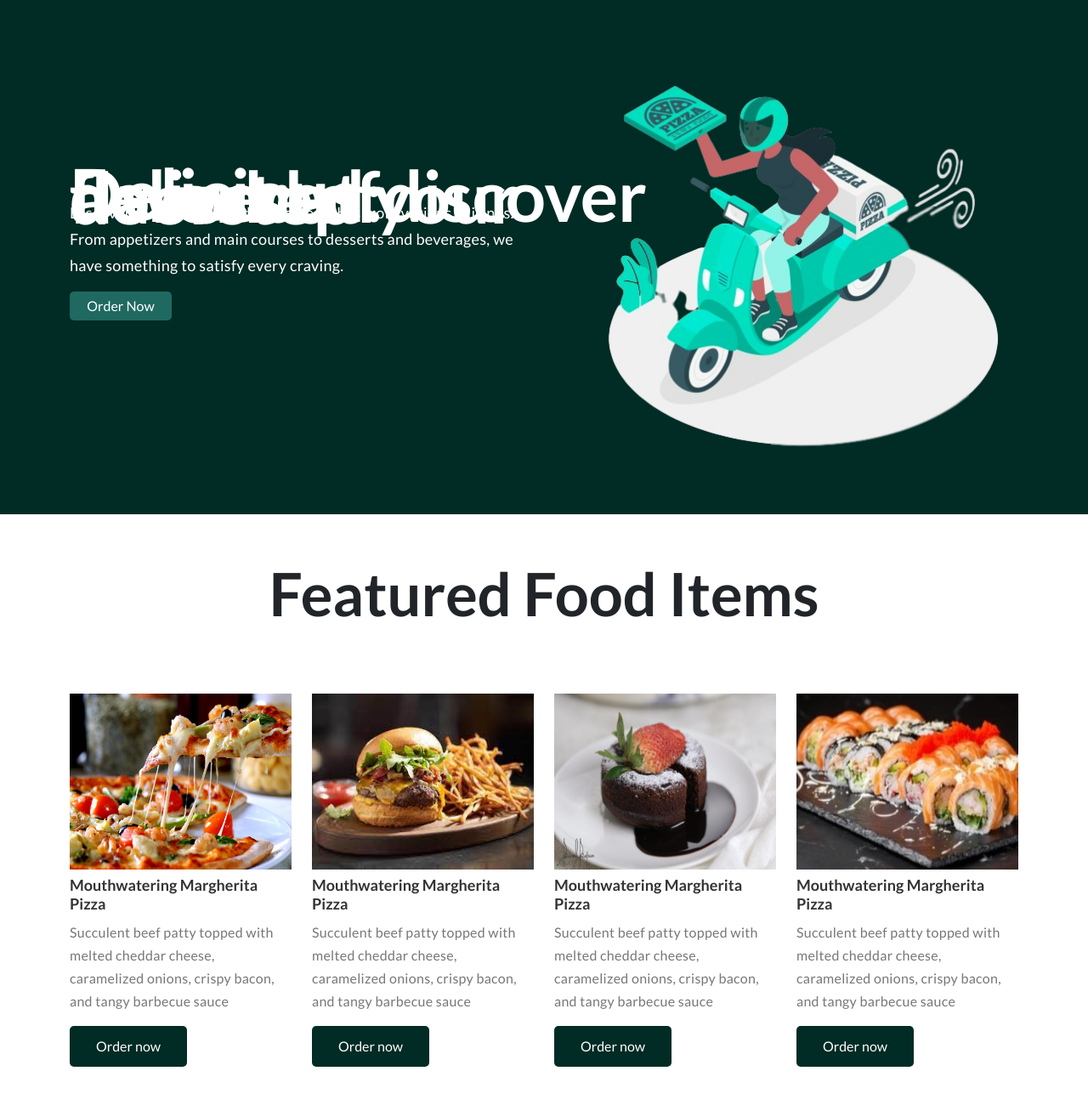
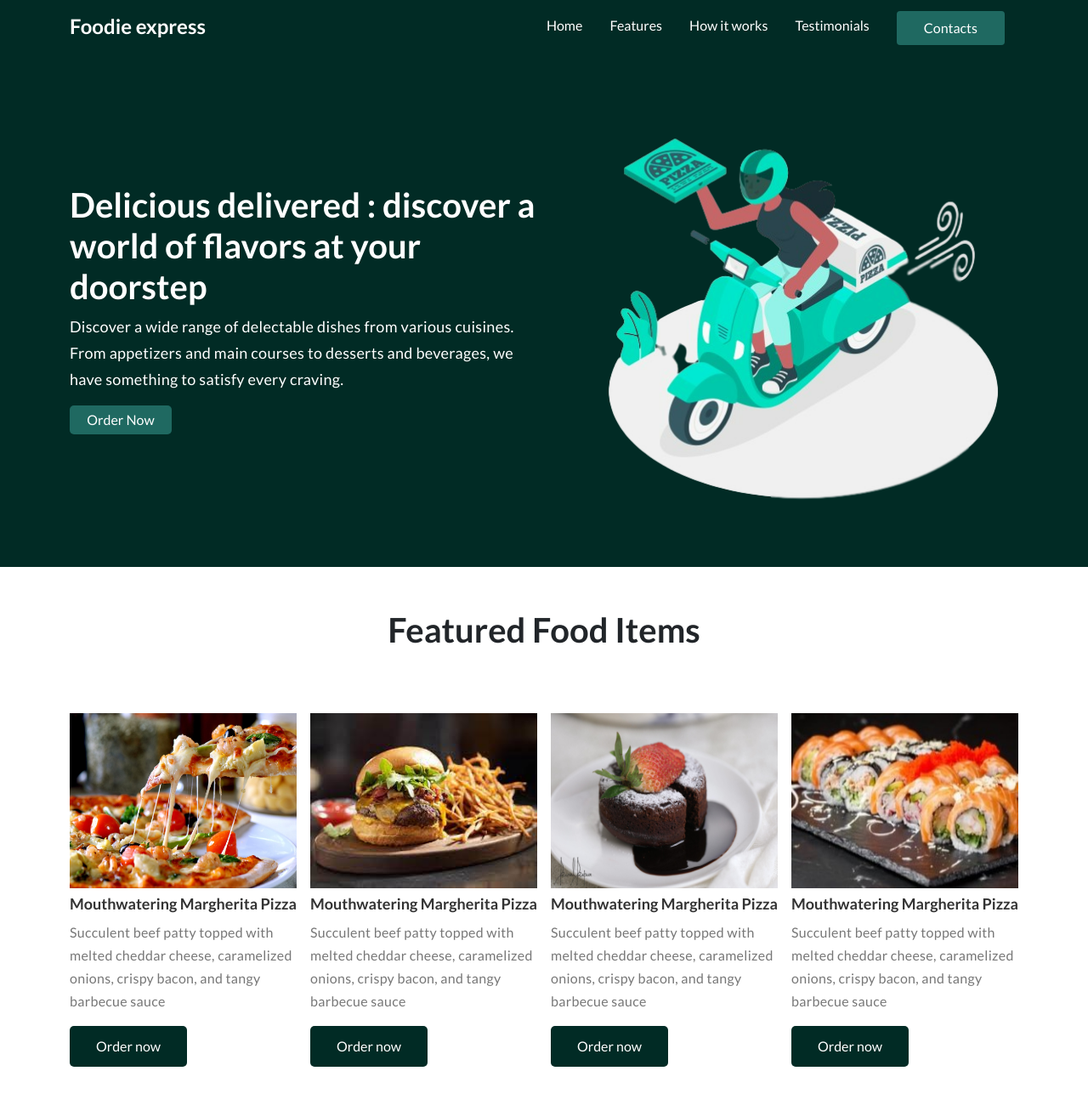
Before and after one commit to Hariharan-rog/delivery-website, a plain HTML site: page index.html in a window 1280 px wide. Shown: the top 1300 px of the page at 85% size. Drawn offline with nearby package versions, Linux system fonts and the light colour scheme.

Commit message:
updated minor style changes

```diff
--- a/css/style.css
+++ b/css/style.css
@@ -56,12 +56,12 @@ a.nav-link.cta {
   background-color: #012b25;
   padding: 3.2rem 0;
 }
-h1 {
+/* h1 {
   font-size: 5.2rem;
   letter-spacing: -0.4px;
   line-height: 1.2px;
   margin-bottom: 2px;
-}
+} */
 p {
   font-size: 18px;
   line-height: 1.7;
@@ -85,7 +85,7 @@ p {
 }
 /* card section starts  */
 h2 {
-  font-size: 4.4rem;
+  font-size: 2.5rem;
   line-height: 1.3;
 }
 /* #card1 {
@@ -180,10 +180,9 @@ i:hover {
   }
   .navbar {
     width: 100%;
-    display: none;
   }
 }
-@media (max-width: 768px) {
+/* @media (max-width: 768px) {
   .navbar {
     display: none;
   }
@@ -197,7 +196,7 @@ i:hover {
   .navbar {
     display: none;
   }
-}
+} */
 /* navbar section media query ends */
 
 /* banner section media query starts */
--- a/index.html
+++ b/index.html
@@ -24,13 +24,13 @@
         <div class="container">
           <a class="navbar-brand text-white fw-bold" href="#">Foodie express</a>
           <button
-            class="navbar-toggler"
+            class="navbar-toggler "
             type="button"
             data-bs-toggle="collapse"
             data-bs-target="#navbarSupportedContent"
             aria-controls="navbarSupportedContent"
             aria-expanded="false"
-            aria-label="Toggle navigation"
+            aria-label="Toggle navigation" style="background-color: #fff;"
           >
             <span class="navbar-toggler-icon"></span>
           </button>
@@ -67,11 +67,11 @@
       <div class="container">
         <div class="row">
           <div
-            class="banner-content d-flex flex-column flex-lg-row justify-content-between"
+            class="banner-content d-flex flex-column flex-lg-row justify-content-between align-items-center"
           >
-            <div class="col-12 col-lg-6 align-content-center">
+            <div class="col-12 col-lg-6 align-content-cente ">
               <h1 class="text-white fw-bold">
-                Delicious delivered:discover a world of flavors at your doorstep
+                Delicious delivered : discover a world of flavors at your doorstep
               </h1>
               <p class="text-white">
                 Discover a wide range of delectable dishes from various
@@ -98,8 +98,8 @@
         <h2 class="text-dark fw-bold text-center py-5">Featured Food Items</h2>
       </div>
       <div class="container py-3">
-        <div class="row">
-          <div class="col-md-6 col-lg-3 pb-3" id="card1">
+        <div class="row g-3">
+          <div class="col-md-6 col-lg-3 mb-3" id="card1">
             <img
               src="./img/pizza.jpg"
               alt=""
@@ -114,11 +114,11 @@
                 Succulent beef patty topped with melted cheddar cheese,
                 caramelized onions, crispy bacon, and tangy barbecue sauce
               </p>
-              <button id="btn2">Order now</button>
+              <button id="btn2" class="mb-3">Order now</button>
             </div>
           </div>
 
-          <div class="col-md-6 col-lg-3 pb-3" id="card1">
+          <div class="col-md-6 col-lg-3 mb-3" id="card1">
             <img
               src="./img/burger.jpg"
               alt=""
@@ -133,11 +133,11 @@
                 Succulent beef patty topped with melted cheddar cheese,
                 caramelized onions, crispy bacon, and tangy barbecue sauce
               </p>
-              <button id="btn2">Order now</button>
+              <button id="btn2" class="mb-3">Order now</button>
             </div>
           </div>
 
-          <div class="col-md-6 col-lg-3 pb-3" id="card1">
+          <div class="col-md-6 col-lg-3 mb-3" id="card1">
             <img
               src="./img/lavacake.jpg"
               alt=""
@@ -152,11 +152,11 @@
                 Succulent beef patty topped with melted cheddar cheese,
                 caramelized onions, crispy bacon, and tangy barbecue sauce
               </p>
-              <button id="btn2">Order now</button>
+              <button id="btn2" class="mb-3">Order now</button>
             </div>
           </div>
 
-          <div class="col-12 col-md-6 col-lg-3 pb-3" id="card1">
+          <div class=" col-md-6 col-lg-3 mb-3" id="card1">
             <img
               src="./img/sushi.jpg"
               alt=""
@@ -171,7 +171,7 @@
                 Succulent beef patty topped with melted cheddar cheese,
                 caramelized onions, crispy bacon, and tangy barbecue sauce
               </p>
-              <button id="btn2">Order now</button>
+              <button id="btn2" class="mb-3">Order now</button>
             </div>
           </div>
         </div>
```
